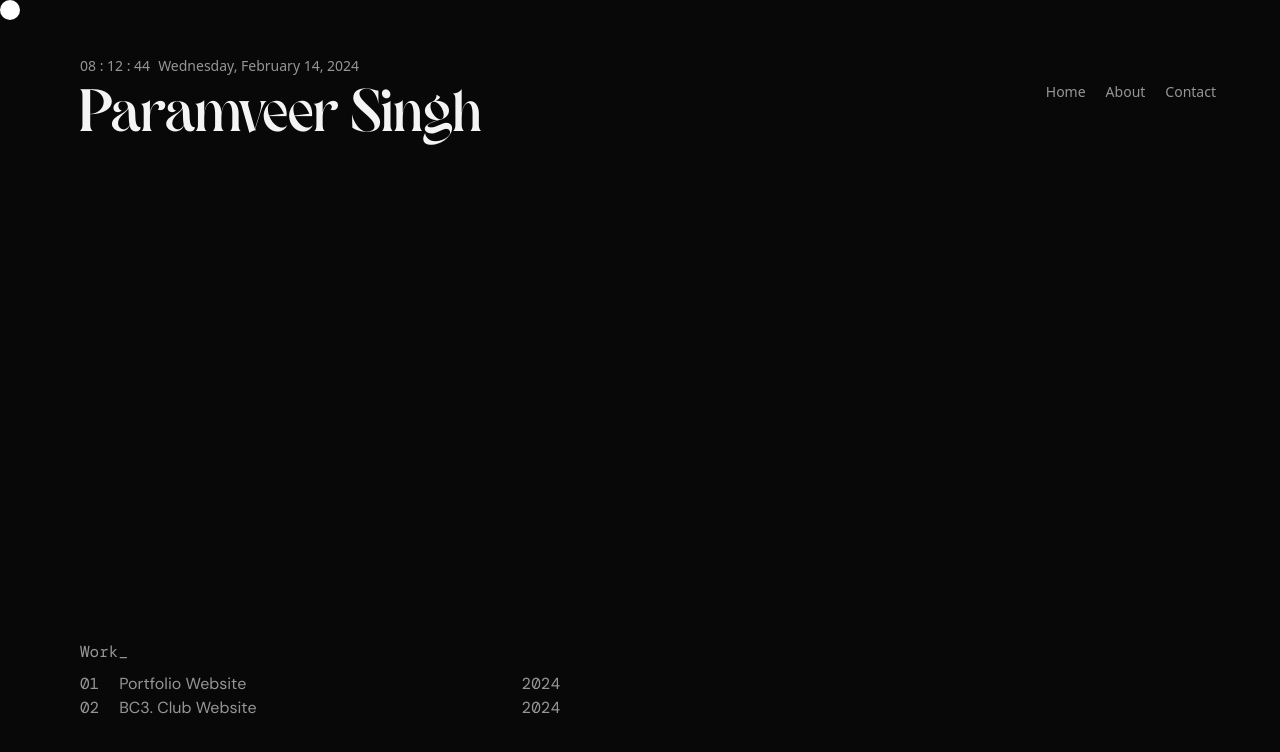
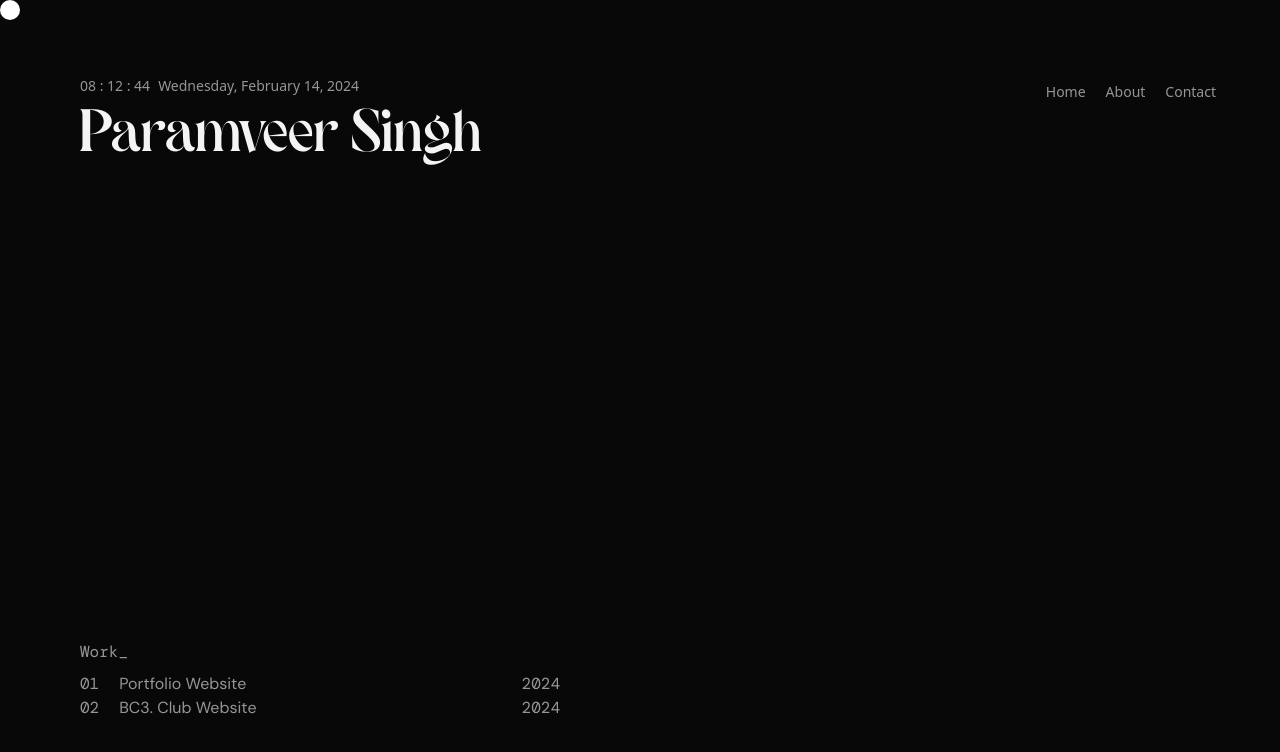
Before and after one commit to 1paramveer/portfolio, a Next.js app: page / in a window 1280 px wide. Shown: the top 752 px of the page. Built offline with nearby package versions, Linux system fonts and the light colour scheme.

Commit message:
minor fixes

```diff
--- a/components/Navbar.jsx
+++ b/components/Navbar.jsx
@@ -5,7 +5,7 @@ import { currentDaySet, Clock } from "@/components/DateTime";
 const Navbar = () => {
   return (
     <nav className="flex justify-between max-md:justify-center items-center h-1/4 max-sm:h-1/6 px-20 text-sm">
-      <div>
+      <div className="mt-10">
         <div className="opacity-60 max-md:hidden flex">
           <Clock />
           <p className="pl-2">{currentDaySet}</p>
```
